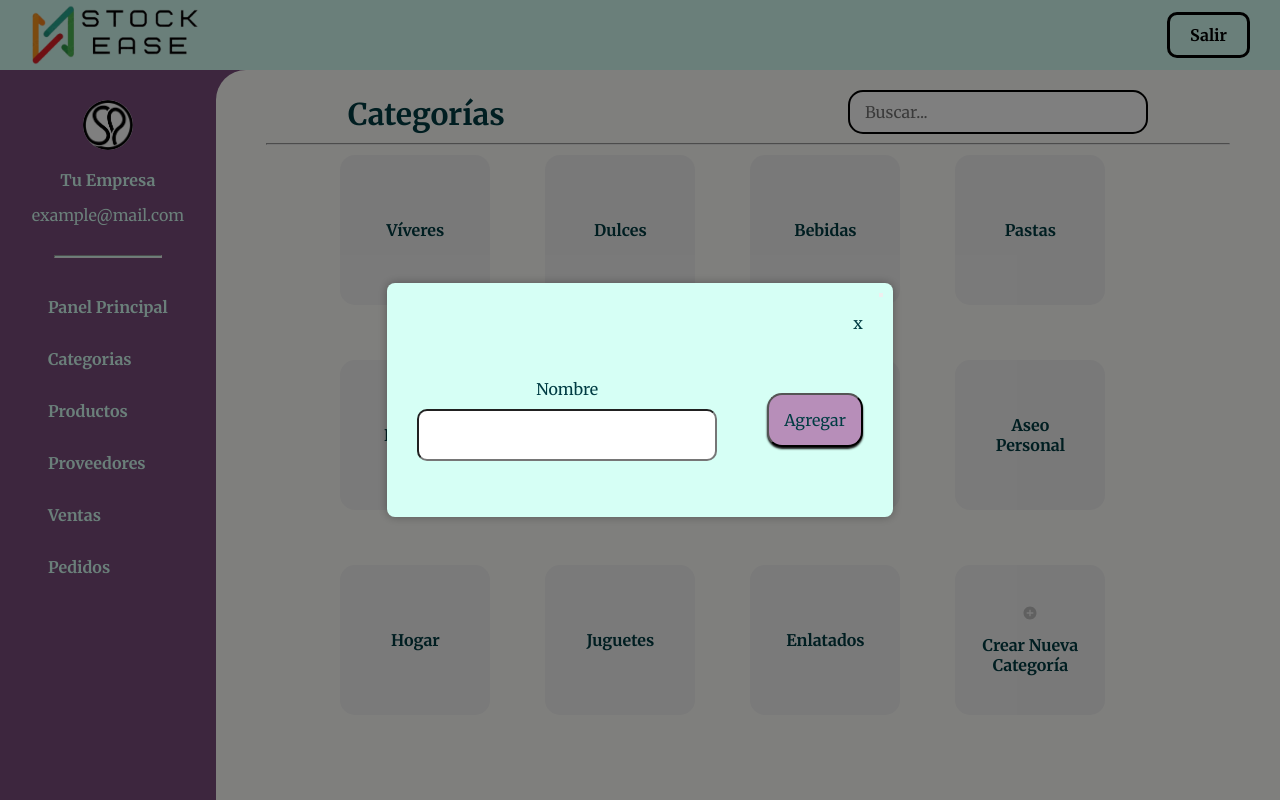
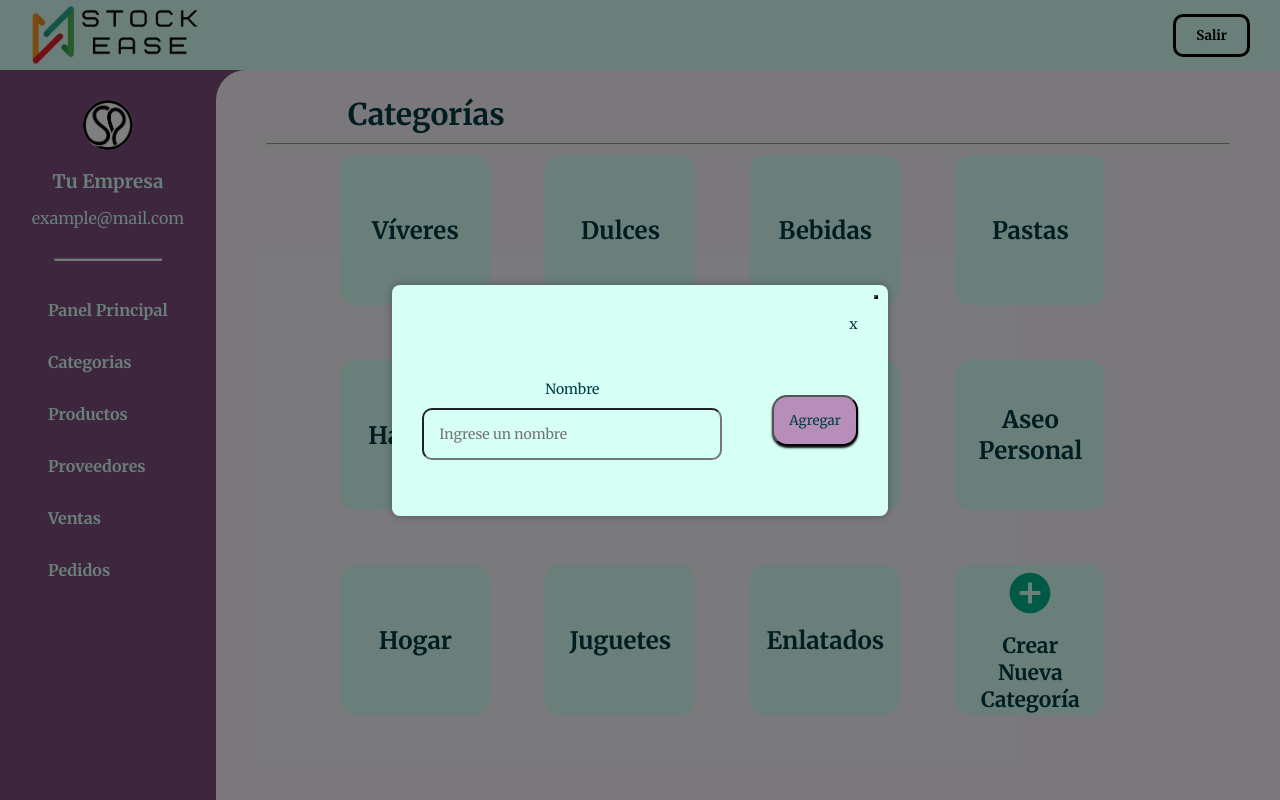
Before and after one commit to No-Country-simulation/s14-21-n-python, a React (Vite) app in the folder frontend/: page /category in a window 1280 px wide. Both pictures are taken after a click on the button 1030 px from the left and 615 px from the top of the page. Shown: the top 800 px of the page. Built offline with nearby package versions, Linux system fonts and the light colour scheme.

Commit message:
new design

```diff
--- a/frontend/src/components/AddCategory/AddCategory.jsx
+++ b/frontend/src/components/AddCategory/AddCategory.jsx
@@ -1,11 +1,36 @@
-import style from "./AddCategory.module.css";
+import { useState } from 'react';
+import style from './AddCategory.module.css';
 
 const AddCategory = () => {
+  const [name, setName] = useState('');
+  const [errorMessage, setErrorMessage] = useState('');
+
+  const handleInputChange = (event) => {
+    if (!/^[a-zA-Z\s]*$/.test(event.target.value)) {
+      setErrorMessage('¡No se aceptan números ni símbolos!');
+    } else {
+      setErrorMessage('');
+      setName(event.target.value);
+    }
+  };
+
+  const handleSubmit = (event) => {
+    event.preventDefault();
+    console.log('Nombre a agregar:', name);
+    setName('');
+  };
+
   return (
-    <form className={style.container}>
+    <form className={style.container} onSubmit={handleSubmit}>
       <div className={style.inputs}>
         <label>Nombre</label>
-        <input type="text" />
+        <input
+          type="text"
+          value={name}
+          onChange={handleInputChange}
+          placeholder="Ingrese un nombre"
+        />
+        {errorMessage && <p className={style.errorMessage}>{errorMessage}</p>}
       </div>
       <input className={style.button} type="submit" value="Agregar" />
     </form>
--- a/frontend/src/components/Category/Category.jsx
+++ b/frontend/src/components/Category/Category.jsx
@@ -46,12 +46,6 @@ export const Category = () => {
     <main className={styles.container}>
       <div className={styles.searchContainer}>
         <h1 className={styles.title}>Categorías</h1>
-        <input
-          className={styles.inputSearch}
-          placeholder="Buscar..."
-          value={searchTerm}
-          onChange={(e) => setSearchTerm(e.target.value)}
-        />
       </div>
       <hr className={styles.separateLine} />
 
@@ -69,7 +63,7 @@ export const Category = () => {
             {hoveredItem === item && (
               <div className={styles.deleteOverlay}>
                 <button className={styles.buttonTrash} onClick={handleWarning}>
-                  <FaTrashAlt fontSize={30} />
+                  <FaTrashAlt fontSize={100} />
                 </button>
               </div>
             )}
@@ -77,7 +71,7 @@ export const Category = () => {
         ))}
         <div className={styles.addContainer}>
           <button className={styles.buttonAdd} onClick={openPopup}>
-            <IoMdAddCircle fontSize={100} color={"#C1C1C1"} />
+            <IoMdAddCircle fontSize={50} color={"#00B389"} />
           </button>
           <h2>Crear Nueva Categoría</h2>
           <Modal isOpen={isOpen} onClose={closePopup}>
--- a/frontend/src/components/Category/Category.module.css
+++ b/frontend/src/components/Category/Category.module.css
@@ -5,7 +5,7 @@
   align-items: center;
   padding: 10px 50px 10px 50px;
   flex-direction: column;
-  background-color: #fffffb;
+  background-color: #F5F2F6;
   border-top-left-radius: 30px;
 }
 
@@ -67,7 +67,7 @@
 
 .addContainer {
   display: flex;
-  background-color: #f4f4f4;
+  background-color: #D6FFF5;
   flex-direction: column;
   justify-content: center;
   align-items: center;
@@ -91,12 +91,13 @@
   display: flex;
   justify-content: center;
   align-items: center;
-  background-color: #f4f4f4;
   padding: 20px;
   gap: 10px;
   width: 200px;
   border-radius: 15px;
   height: 200px;
+  background-color: #D6FFF5;
+  text-align: center;
 }
 
 @media (max-width: 1350px) {
--- a/frontend/src/components/Category/DeleteCategory/DeleteCategory.module.css
+++ b/frontend/src/components/Category/DeleteCategory/DeleteCategory.module.css
@@ -4,34 +4,35 @@
   align-items: center;
   flex-direction: column;
   gap: 25px;
-  background-color: lightblue;
+  background-color: #7A4D7C;
   padding: 20px;
   border-radius: 10px;
   width: 430px;
   height: 240px;
   font-weight: bold;
-  font-size: 18px;
+  font-size: 15px;
   text-align: center;
+  color: white;
 }
 
 .buttonCancel {
-  background-color: darkgray;
+  background-color: #D6FFF5;
   padding: 10px;
   border: none;
   width: 150px;
   border-radius: 20px;
-  color: white;
   font-weight: bold;
   cursor: pointer;
+  font-size: 18px;
 }
 
 .buttonDelete {
-  background-color: darkgray;
+  background-color: #D6FFF5;
   padding: 10px;
   border: none;
   width: 150px;
   border-radius: 20px;
-  color: white;
   font-weight: bold;
   cursor: pointer;
+  font-size: 18px;
 }
--- a/frontend/src/index.css
+++ b/frontend/src/index.css
@@ -5,5 +5,5 @@
   padding: 0;
   box-sizing: border-box;
   font-family: "Merriweather", Georgia, "Times New Roman", Times, serif;
-  font-size: 16px;
+  background-color: transparent;
 }
```
